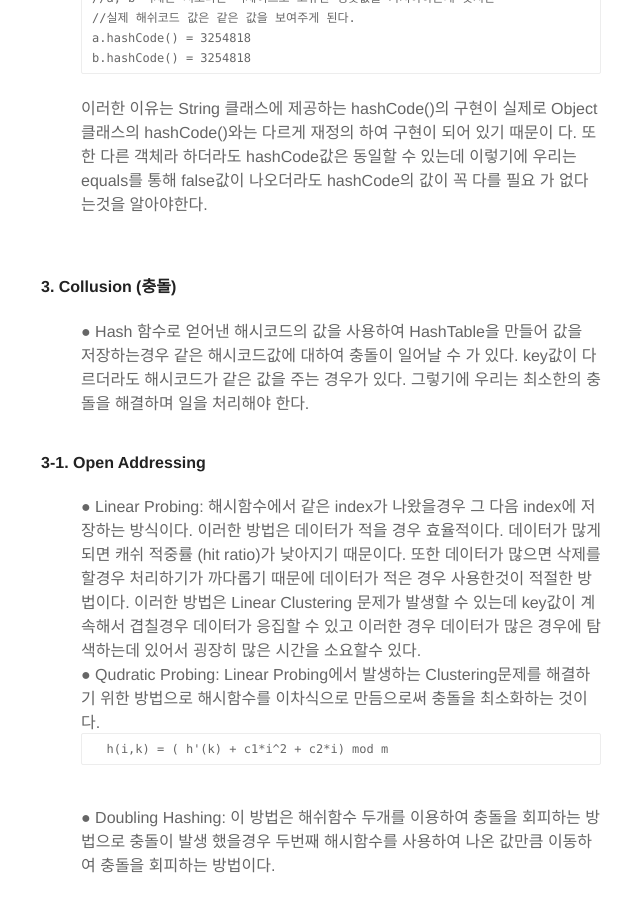
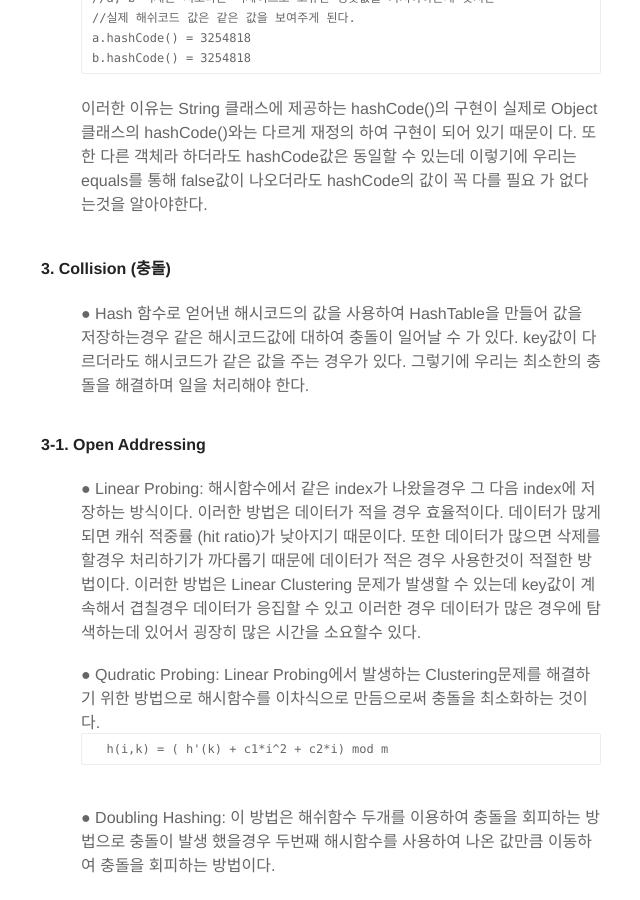
Before and after one commit to TsMiN94/TsMiN94.github.io, a Jekyll site: the page built from _posts/2019-07-22-Hash.markdown, in a window 1280 px wide and 900 px high, scrolled down 1009 px. Shown: the whole window, without its empty margins (319-959 px from the left). Built offline with Jekyll 4.4.1, drawn with Linux system fonts in a browser that asks for light colours; comment, search, counter and statistics services are not loaded.

Commit message:
Update 2019-07-22-Hash.markdown
다음 커밋에서는 이미지를 추가할 예정...

```diff
--- a/_posts/2019-07-22-Hash.markdown
+++ b/_posts/2019-07-22-Hash.markdown
@@ -41,17 +41,17 @@
 </pre>
 </ul>
 <ul>
-    이러한 이유는 String 클래스에 제공하는 hashCode()의 구현이 실제로 Object클래스의 hashCode()와는 다르게 재정의 하여 구현이 되어 있기 때문이       다. 또한 다른 객체라 하더라도 hashCode값은 동일할 수 있는데 이렇기에 우리는 equals를 통해 false값이 나오더라도 hashCode의 값이 꼭 다를 필요     가 없다는것을 알아야한다.<br><br>
+    이러한 이유는 String 클래스에 제공하는 hashCode()의 구현이 실제로 Object클래스의 hashCode()와는 다르게 재정의 하여 구현이 되어 있기 때문이       다. 또한 다른 객체라 하더라도 hashCode값은 동일할 수 있는데 이렇기에 우리는 equals를 통해 false값이 나오더라도 hashCode의 값이 꼭 다를 필요     가 없다는것을 알아야한다.<br>
 </ul>
 
-#### 3. Collusion (충돌)
+#### 3. Collision (충돌)
 <ul>
 ● Hash 함수로 얻어낸 해시코드의 값을 사용하여 HashTable을 만들어 값을 저장하는경우 같은 해시코드값에 대하여 충돌이 일어날 수 가 있다. key값이 다르더라도 해시코드가 같은 값을 주는 경우가 있다. 그렇기에 우리는 최소한의 충돌을 해결하며 일을 처리해야 한다.
 <br>
 </ul>
 #### 3-1. Open Addressing
 <ul>
-● Linear Probing: 해시함수에서 같은 index가 나왔을경우 그 다음 index에 저장하는 방식이다. 이러한 방법은 데이터가 적을 경우 효율적이다. 데이터가 많게 되면 캐쉬 적중률 (hit ratio)가 낮아지기 때문이다. 또한 데이터가 많으면 삭제를 할경우 처리하기가 까다롭기 때문에 데이터가 적은 경우 사용한것이 적절한 방법이다. 이러한 방법은 Linear Clustering 문제가 발생할 수 있는데 key값이 계속해서 겹칠경우 데이터가 응집할 수 있고 이러한 경우 데이터가 많은 경우에 탐색하는데 있어서 굉장히 많은 시간을 소요할수 있다. <br>
+● Linear Probing: 해시함수에서 같은 index가 나왔을경우 그 다음 index에 저장하는 방식이다. 이러한 방법은 데이터가 적을 경우 효율적이다. 데이터가 많게 되면 캐쉬 적중률 (hit ratio)가 낮아지기 때문이다. 또한 데이터가 많으면 삭제를 할경우 처리하기가 까다롭기 때문에 데이터가 적은 경우 사용한것이 적절한 방법이다. 이러한 방법은 Linear Clustering 문제가 발생할 수 있는데 key값이 계속해서 겹칠경우 데이터가 응집할 수 있고 이러한 경우 데이터가 많은 경우에 탐색하는데 있어서 굉장히 많은 시간을 소요할수 있다. <br> <br>
 ● Qudratic Probing: Linear Probing에서 발생하는 Clustering문제를 해결하기 위한 방법으로 해시함수를 이차식으로 만듬으로써 충돌을 최소화하는 것이다.<br>
 <pre>
   h(i,k) = ( h'(k) + c1*i^2 + c2*i) mod m
```
